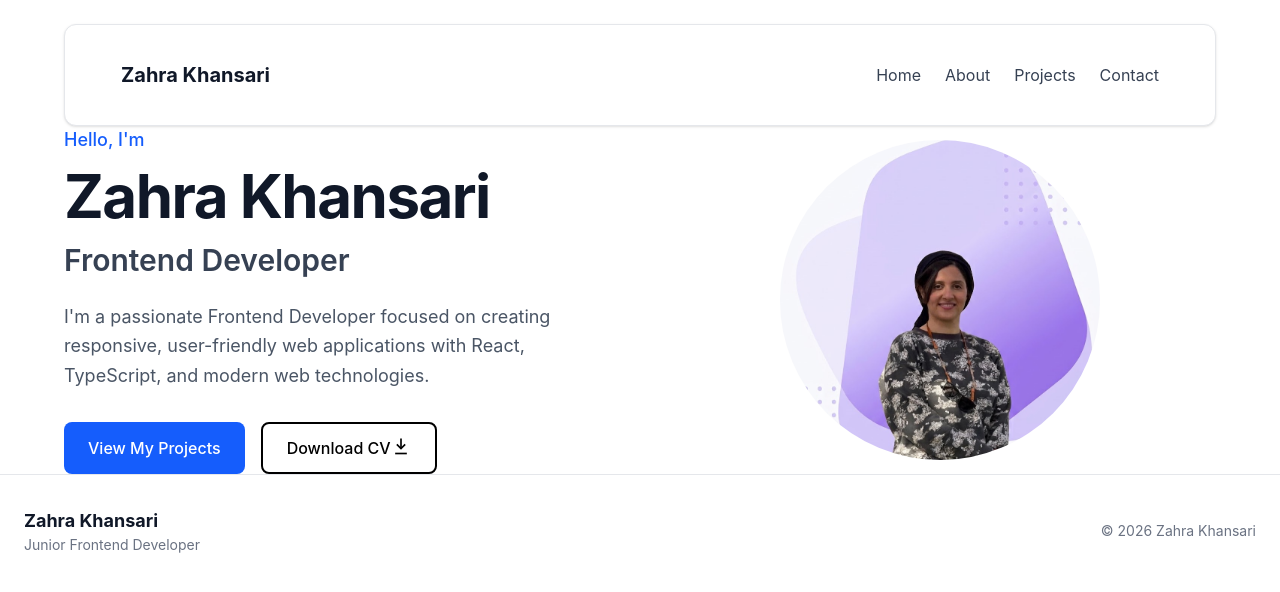
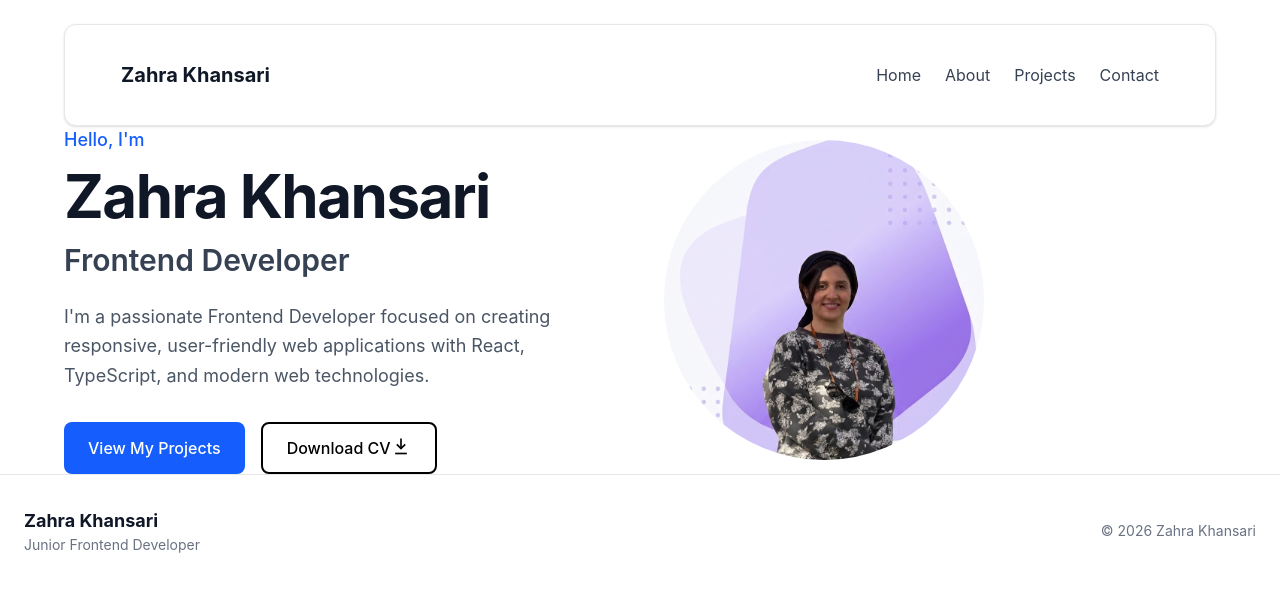
Before and after one commit to zarakhansari/zara_portfo, a React (Vite) app: page / in a window 1280 px wide. Shown: the top 592 px of the page. Built offline with nearby package versions, Linux system fonts and the light colour scheme.

Commit message:
refactor: inline ProfilePic component and fix profile image filename case sensitivity

```diff
--- a/src/components/Hero.tsx
+++ b/src/components/Hero.tsx
@@ -1,8 +1,8 @@
 
 // import { useNavigate } from "react-router-dom";
 
-import { Profiler } from "react";
-import ProfilePic from "./profilePic";
+
+
 
 
 // const navigate = useNavigate();
@@ -55,7 +55,7 @@ function Hero() {
                 </div>
 
                 {/* profile picture */}
-                <ProfilePic />
+                <img src="/images/zarakhansari.jpeg" alt="Zahra Khansari" className="h-80 w-80 rounded-full object-cover" />
 
             </div>
 
--- a/src/components/profilePic.tsx
+++ b/src/components/profilePic.tsx
@@ -2,7 +2,7 @@
 const ProfilePic = () => {
     return (
         <div className="flex justify-center">
-            <img src={"/images/zarakhansari.jpeg"} alt="Zahra Khansari" className="h-80 w-80 rounded-full object-cover" />
+            <img src={"/images/Zarakhansari.jpeg"} alt="Zahra Khansari" className="h-80 w-80 rounded-full object-cover" />
         </div>)
 }
 
```
